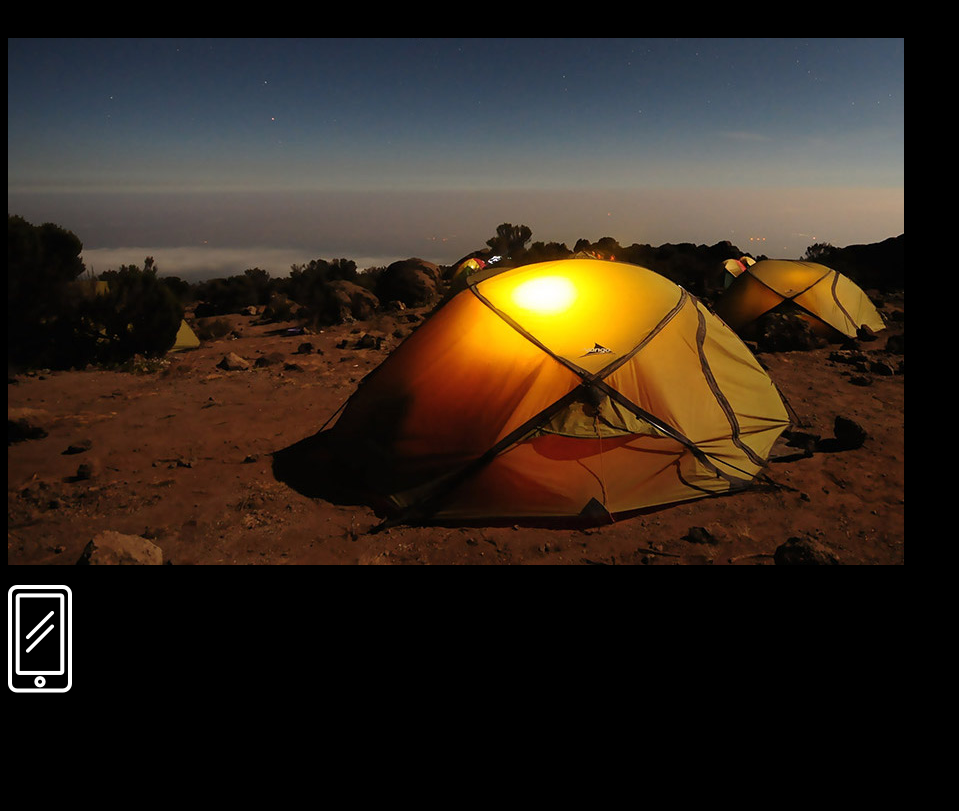
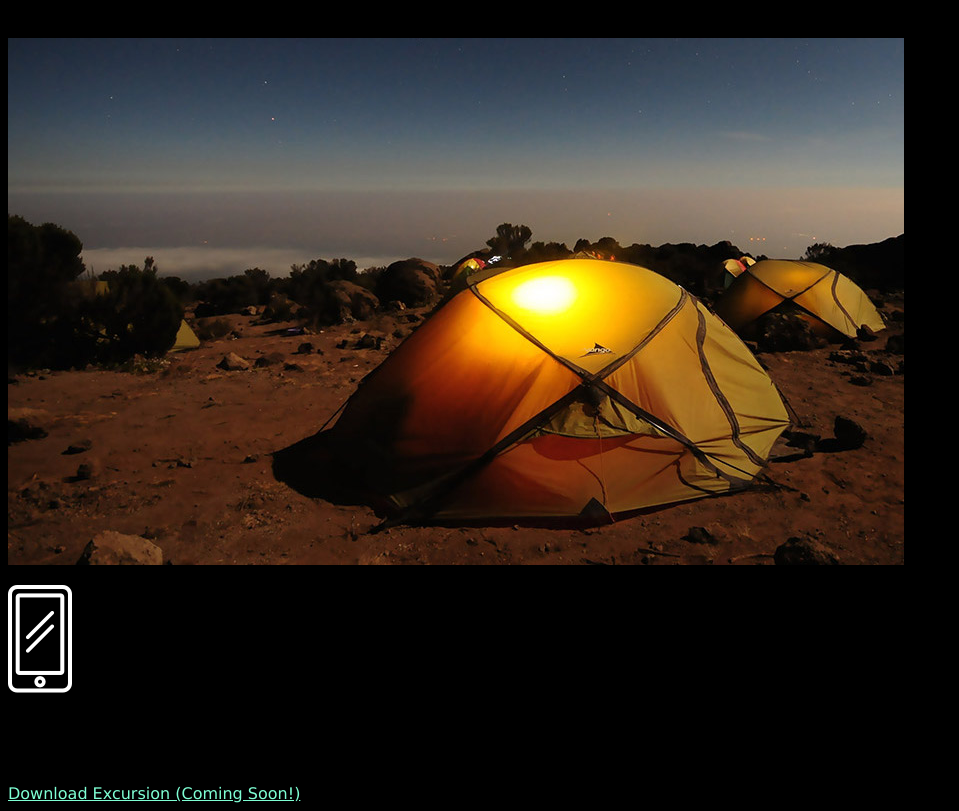
Before and after one commit to rayaj831/excursion, a plain HTML site: page index.html in a window 1280 px wide. Shown: the part 382-1193 px from the top of the page, without its empty margins (0-959 px from the left). Before the commit the page ends 1095 px from the top, so only its background shows below. Drawn offline with Linux system fonts and the light colour scheme.

Commit message:
Added coming soon section with link

```diff
--- a/index.html
+++ b/index.html
@@ -21,6 +21,10 @@
 		<img src="./resources/images/camp.jpg" />
 		<p><img src="./resources/images/phone.png" /></p>
 	</div>
-
+	<div class="soon">
+		<h2>Coming Soon for iPhone and Android</h2>
+		<br />
+		<a href="#">Download Excursion (Coming Soon!)</a>
+	</div>
   </body>
 </html>
```
